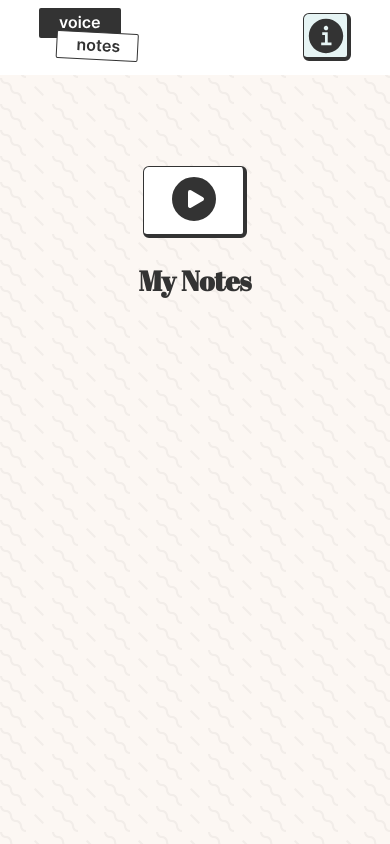
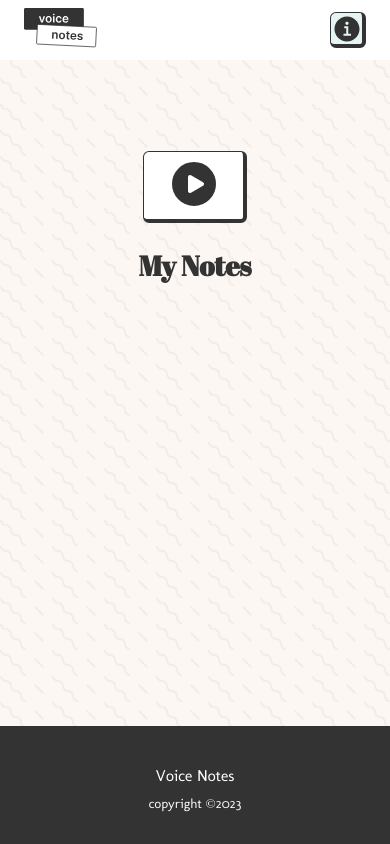
Before and after one commit to early-dew/voice-notes, a React (Create React App) app: page / in a window 390 px wide. Built offline with nearby package versions, Linux system fonts and the light colour scheme.

Commit message:
Responsive layout

```diff
--- a/src/App.css
+++ b/src/App.css
@@ -1,6 +1,37 @@
-/* NAVBAR*/
+/* ========================================================= General styles */
+
+
+h1 {
+  text-align: center;
+  font-family: var(--fonts-heading-main);
+  text-transform: capitalize;
+  margin: 1rem 0;
+  }
+
+h3 {
+  font-family: var(--fonts-heading-category);
+  font-weight: 500;
+  }
+
+/* remove button initial style */
+button {
+background: none;
+border: none;
+padding: 0;
+cursor: pointer;
+outline: none;
+}
+
+button:hover {
+  opacity: 0.8;
+  transition: background-color 0.3s;
+}
+
+
+/* ========================================================= NAVBAR*/
 
 .navbar {
+  width: 100vw;
   display: flex;
   justify-content: space-between;
   align-items: center;
@@ -9,7 +40,7 @@
   color: rgb(116, 116, 116);
   }
 
-.info-container {
+.info-holder {
   position: relative;
   display: inline-block;
 }
@@ -78,7 +109,7 @@
 text-transform: uppercase;
 }
 
-/* AUDIO PLAYER */
+/* ========================================================= AUDIO PLAYER */
 
 .audio-wrapper{
   display: flex;
@@ -107,7 +138,6 @@
   border-radius: 4px;
   max-width: 800px;
   }
-
 
 .transcript-wrapper.active {
   visibility: visible;
@@ -140,55 +170,73 @@
 }
 
 
-/* MY NOTES */
-
-h1 {
-  text-align: center;
-  font-family: var(--fonts-heading-main);
-  text-transform: capitalize;
-  margin: 1rem 0;
-  }
-
-h3 {
-  font-family: var(--fonts-heading-category);
-  font-weight: 500;
-  }
-
-/* remove button initial style */
-button {
-background: none;
-border: none;
-padding: 0;
-cursor: pointer;
-outline: none;
-}
+/* ========================================================= CATEGORIES */
 
 .centered {
   max-width: auto;
   font-size: calc(10px + 1vmin);
+   }
+
+
+.categories-collection {
+  display: grid;
+  grid-template-columns: repeat(auto-fit, minmax(300px, 1fr));
+  gap: 1em;
+  padding: 0 16px;
+  max-width:1500px;
+   margin: 0 auto;
+     }
+
+ @media (max-width: 480px) {
+  .categories-collection {
+   padding: 0 16px;
+   gap: 4px;
+}
+
+.navbar {
+  padding: 4px 8px;
+}
   }
 
-.categories-list {
-  display: flex;
-  justify-content: center;
-  flex-wrap: wrap;
-  gap: 10px;
-  flex-grow: 4;
-  padding: 0 10%;
+
+   @media (max-width: 1277px) {
+  .categories-collection {
+  padding: 0 24px;
+  gap: 8px;
+   }
+
+  .info-button {
+    height:36px;
+    width:36px;
   }
+
+  .info-button img{
+    height:32px;
+    width:32px;
+  }
+
+  .navbar {
+      padding: 8px 24px;
+  }
+
+  .logo img {
+    height:40px;
+  }
+
+} */
 
 
 .category-style {
 list-style: none;
-flex-basis: calc(25% - 10px);
-max-width: calc(25% - 8px);
-text-align: center;
 margin-bottom: 1em;
 text-align: left;
 box-sizing: border-box;
-  }
+}
+
 
 .category {
+  max-width: 100%;
+  min-width:300px;
   display: flex;
   flex-direction: column;
   padding: 12px;
@@ -201,7 +249,8 @@
   border-right: 5px solid #333;
   border-bottom: 5px solid #333;
   border-left: 2px solid #333;
-  }
+    }
+
 
 .category.selected-category-style {
   border-top: 4px solid var(--dark-color-selected);
@@ -215,21 +264,21 @@
   font-weight: 700;
 }
 
-.category.selected-category-style .notes-container {
+.category.selected-category-style .notes-holder {
   background: var(--fonts-background-light);
 }
 
-/* NOTES */
+/* ========================================================= NOTES */
 
-.notes-container{
+.notes-holder{
   display: flex;
   justify-content: space-between;
   border-radius: .18em;
   padding: .5em .5em .5em .5em;
-  border: 2px solid #333;
+  border: 2px solid var(--dark-color-main);
   background: rgba(255, 255, 255, 0.70);
   margin-bottom: 8px;
-  font-size: 1.5rem;
+  font-size: 1.35rem;
   }
 
 .note-icons-placeholder{
@@ -244,6 +293,7 @@
   gap: 8px;
   align-items: center;
   }
+
 
 .note-content {
   text-align: left;
@@ -275,9 +325,9 @@
   padding-left: 8px;
 }
 
-/* CHECKMARK */
+/* ========================================================= CHECKMARK */
 
-.checkbox-container {
+.checkbox-holder {
   vertical-align: middle;
   position: relative;
   padding-left: 32px;
@@ -290,7 +340,7 @@
   user-select: none;
 }
 
-.checkbox-container input{
+.checkbox-holder input{
   position: absolute;
   opacity: 0;
   cursor: pointer;
@@ -309,7 +359,7 @@
   border-radius: 2px;
 }
 
-.checkbox-container input:checked ~ .checkmark {
+.checkbox-holder input:checked ~ .checkmark {
   background-color: #000;
 }
 
@@ -319,11 +369,11 @@
   display: none;
 }
 
-.checkbox-container input:checked ~ .checkmark:after {
+.checkbox-holder input:checked ~ .checkmark:after {
   display: block;
 }
 
-.checkbox-container .checkmark:after {
+.checkbox-holder .checkmark:after {
   left: 6px;
   top: 2px;
   width: 5px;
@@ -339,3 +389,24 @@
    .strikethrough {
   text-decoration: line-through;
 }
+
+
+/* ========================================================= FOOTER */
+
+footer{
+    position: absolute;
+    bottom: 0;
+    left: 0;
+    right: 0;
+    background: var(--dark-color-main);
+    height: auto;
+    width: 100vw;
+    padding: 2em 0 2em 0;
+    color: #fff;
+    text-align: center;
+}
+
+footer p {
+  color: var(--fonts-background-light);
+  padding-top: 8px;
+}
--- a/src/App.js
+++ b/src/App.js
@@ -2,6 +2,7 @@
 import { DragDropContext } from 'react-beautiful-dnd';
 import Navbar from './components/Navbar'
 import CategoryItem from './components/CategoryItem'
+import Footer from './components/Footer'
 // import Notification from './components/Notification';
 import './App.css';
 
@@ -474,11 +475,11 @@
             </button>
           </div>
         </div>
-        <div className="container">
+        <div className="my-notes-wrapper">
           <h1>my notes</h1>
-          <div className="categories-container">
+          <div className="categories-wrapper">
             <DragDropContext onDragEnd={handleOnDragEnd}>
-              <ul className="categories-list">
+              <ul className="categories-collection">
                 {categories.map((category) => (
                   <CategoryItem
                     key={category.id}
@@ -505,6 +506,7 @@
           </div>
         </div>
       </div>
+      <Footer />
     </>
   );
 
--- a/src/components/CategoryItem.js
+++ b/src/components/CategoryItem.js
@@ -27,7 +27,7 @@
 
   return (
     <div className="category-style">
-      <Droppable droppableId={`${category.id}`} type="group">
+      <Droppable droppableId={`${category.id}`} type="notes">
         {(provided) => (
           <div
             ref={provided.innerRef}
--- /dev/null
+++ b/src/components/Footer.js
@@ -0,0 +1,16 @@
+import React from 'react';
+
+const Footer = () => {
+
+  return (
+    <footer>
+      <div>
+        <p> Voice Notes</p>
+        <p><small> copyright &copy;2023</small></p>
+      </div>
+    </footer>
+
+  )
+}
+
+export default Footer;
--- a/src/components/NoteItem.js
+++ b/src/components/NoteItem.js
@@ -20,7 +20,7 @@
 
   return (
 
-    <li className="notes-container">
+    <li className="notes-holder">
       {editingNoteId === note.id ? (
         <textarea
           className={`edit-input ${editingNoteId === note.id ? 'editing' : ''}`}
@@ -35,7 +35,7 @@
         <>
           <div className="note-content">
             {isSelected ? (
-              <label className="checkbox-container">
+              <label className="checkbox-holder">
                 <input
                   type="checkbox"
                   onChange={() => handleChecked(note.id, note.content)}
--- a/src/index.css
+++ b/src/index.css
@@ -16,7 +16,7 @@
 
 body {
   color: var(--dark-color-main);
-  font-size: 14px;
+  font-size: 16px;
   margin: 0;
   min-height: 100vh;
   margin: 0;
```
